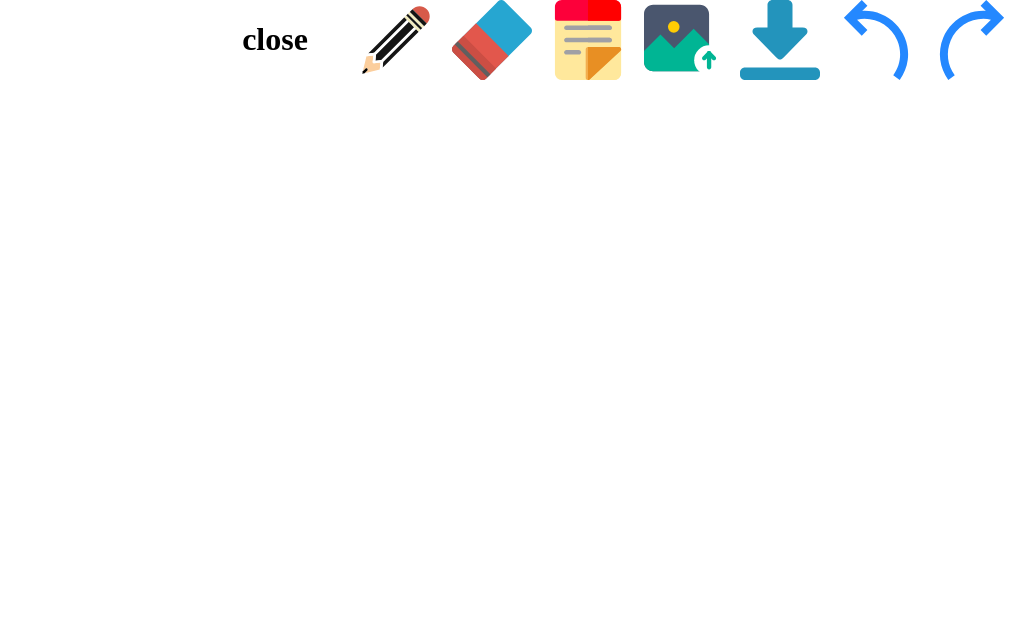
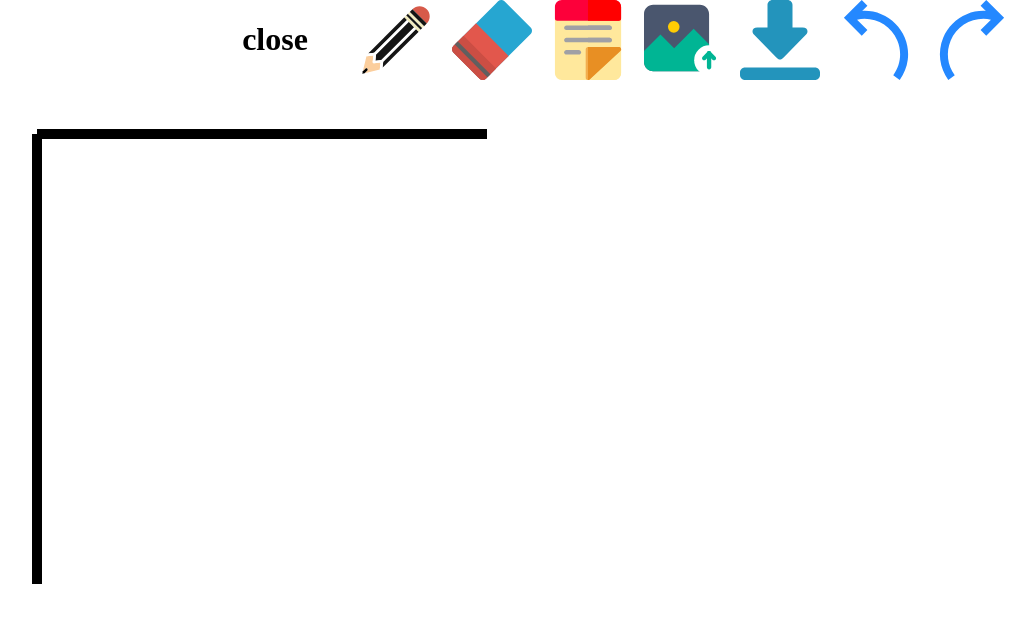
Before and after one commit to adisayanbose/white-board, a plain HTML site: page white-board/index.html in a window 1280 px wide. Shown: the whole page, without its empty margins (13-1048 px from the left). Drawn offline with Linux system fonts and the light colour scheme.

Commit message:
started strokes

```diff
--- a/white-board/index.html
+++ b/white-board/index.html
@@ -33,6 +33,7 @@
         </div>
     </div>
   </div>
+  <canvas class="board"></canvas>
   <script src="intro.js"></script>
 </body>
 </html>
--- a/white-board/intro.js
+++ b/white-board/intro.js
@@ -44,3 +44,15 @@ for(let i=0;i<options.length;i++)
       })
   }
 }
+let board=document.querySelector(".board");
+board.height=window.innerHeight;
+board.width=window.innerWidth;
+let draw=board.getContext("2d");
+draw.lineWidth=10;
+draw.strokeStyle="black";
+draw.moveTo(50,50);
+draw.lineTo(50,500);
+draw.stroke();
+draw.moveTo(50,50);
+draw.lineTo(500,50);
+draw.stroke();
```
